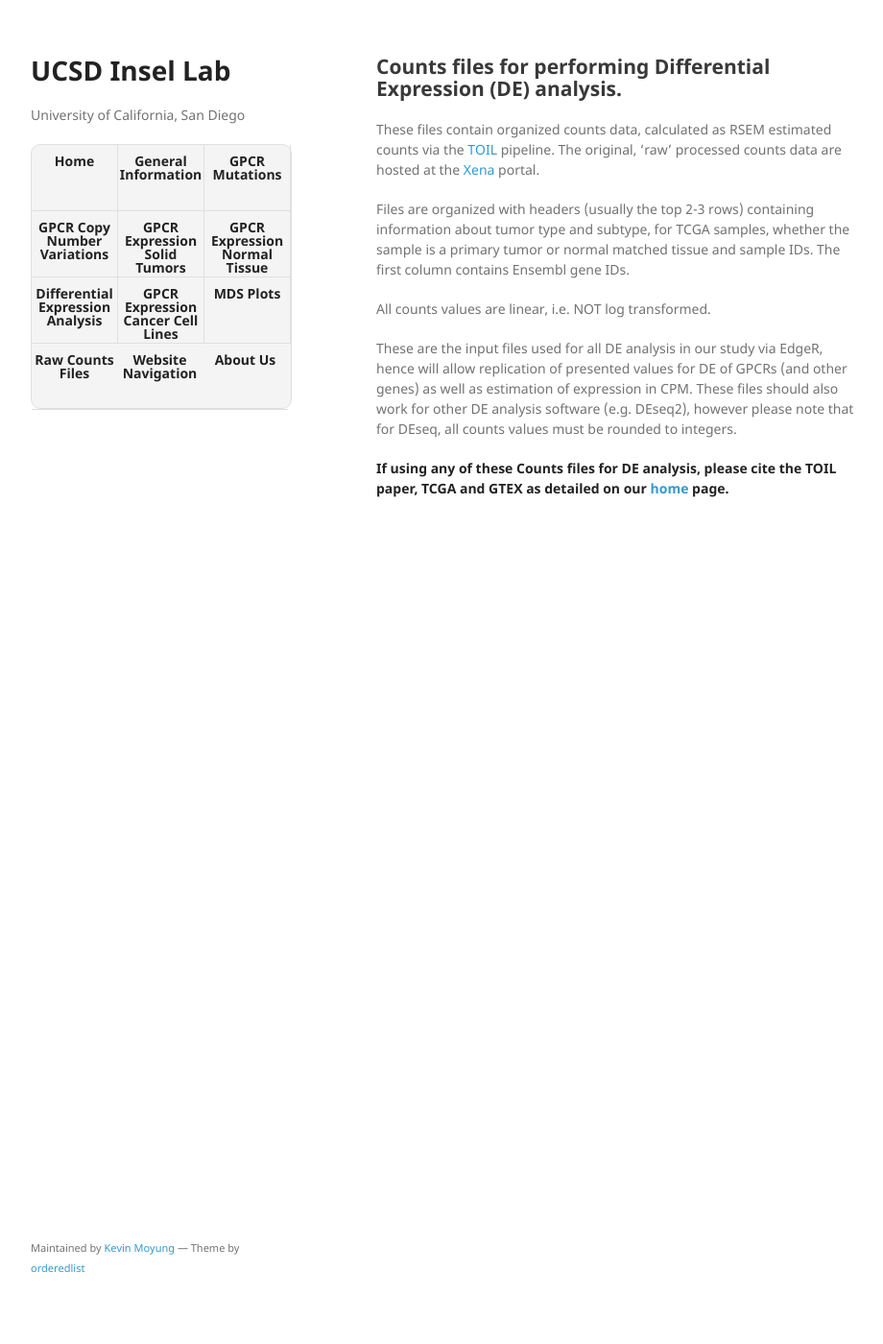
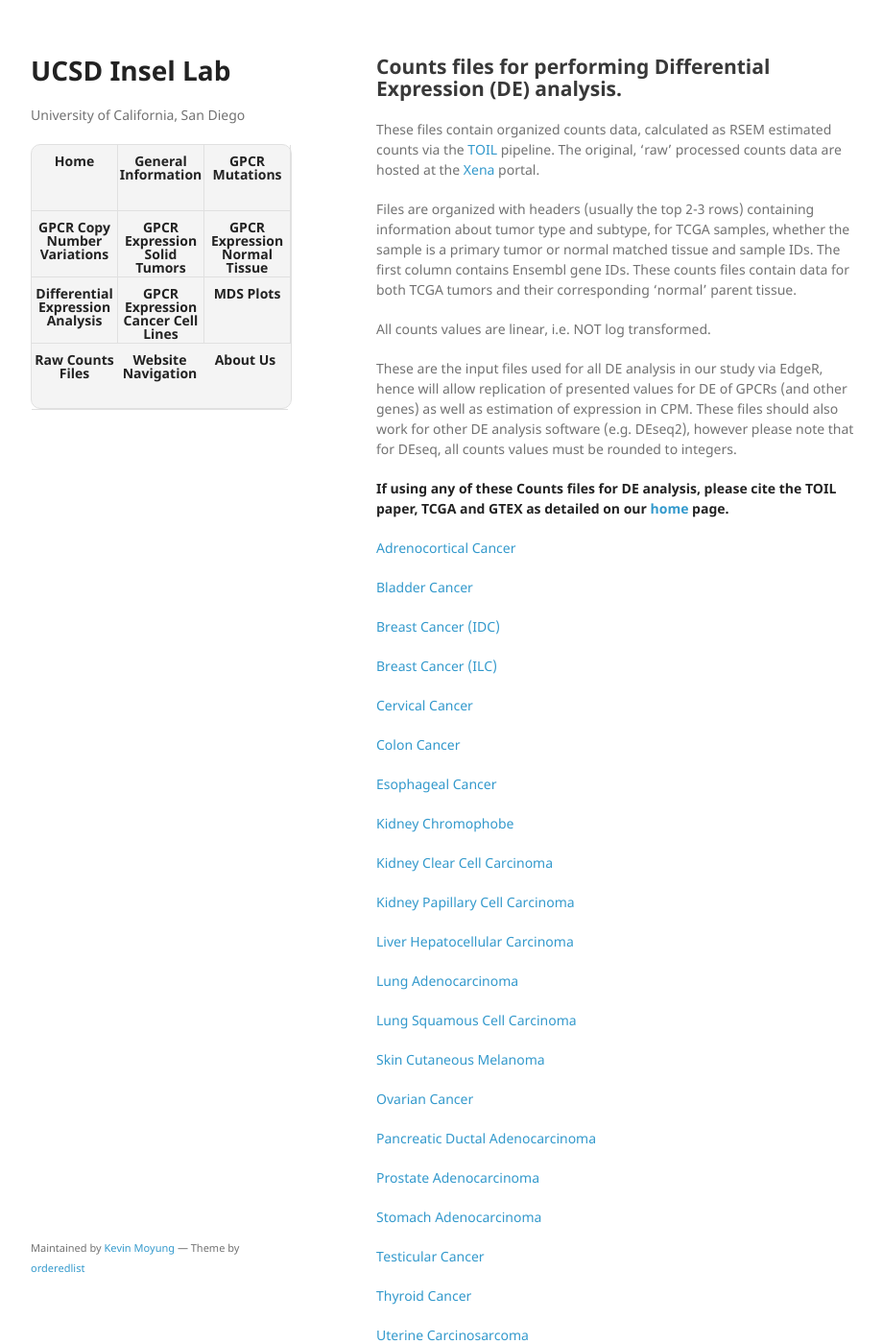
Before and after one commit to insellab/insellab.github.io, a Jekyll site: the page built from counts_files.md, in a window 1280 px wide and 1400 px high. Shown: the whole window at 96% size, without its empty margins (178-1098 px from the left). Built offline with Jekyll 4.4.1, drawn with Linux system fonts in a browser that asks for light colours; our own code applies the rules of GitHub Pages for plain Markdown files.

Commit message:
Update counts_files.md

```diff
--- a/counts_files.md
+++ b/counts_files.md
@@ -6,7 +6,7 @@ layout: default
 
 These files contain organized counts data, calculated as RSEM estimated counts via the [TOIL](https://xenabrowser.net/datapages/?host=https://toil.xenahubs.net) pipeline. The original, 'raw' processed counts data are hosted at the [Xena](xena.ucsc.edu) portal.
 
-Files are organized with headers (usually the top 2-3 rows) containing information about tumor type and subtype, for TCGA samples, whether the sample is a primary tumor or normal matched tissue and sample IDs. The first column contains Ensembl gene IDs.
+Files are organized with headers (usually the top 2-3 rows) containing information about tumor type and subtype, for TCGA samples, whether the sample is a primary tumor or normal matched tissue and sample IDs. The first column contains Ensembl gene IDs. These counts files contain data for both TCGA tumors and their corresponding 'normal' parent tissue.
 
 All counts values are linear, i.e. NOT log transformed.
 
@@ -14,3 +14,46 @@ These are the input files used for all DE analysis in our study via EdgeR, hence
 
 
 **If using any of these Counts files for DE analysis, please cite the TOIL paper, TCGA and GTEX as detailed on our [home](https://insellab.github.io/) page.**
+
+
+[Adrenocortical Cancer](https://drive.google.com/open?id=0ByccgsfmD86PU1pXejNqeDlYUU0)
+
+[Bladder Cancer](https://drive.google.com/open?id=0ByccgsfmD86PNTlhTXplOHU5R2c)
+
+[Breast Cancer (IDC)](https://drive.google.com/open?id=0ByccgsfmD86PVVRkcUpRQWRaZE0)
+
+[Breast Cancer (ILC)](https://drive.google.com/open?id=0ByccgsfmD86PejF6UWloVW5vS0E)
+
+[Cervical Cancer](https://drive.google.com/open?id=0ByccgsfmD86PaEE1d0ltQVVhR0U)
+
+[Colon Cancer](https://drive.google.com/open?id=0ByccgsfmD86Pci04MG5xODdYYjA)
+
+[Esophageal Cancer](https://drive.google.com/open?id=0ByccgsfmD86POXB4a015X1g3Vkk)
+
+[Kidney Chromophobe](https://drive.google.com/open?id=0ByccgsfmD86PNWRjeEs1SnFwRmc)
+
+[Kidney Clear Cell Carcinoma](https://drive.google.com/open?id=0ByccgsfmD86PTklHQ2RtamwtOFk)
+
+[Kidney Papillary Cell Carcinoma](https://drive.google.com/open?id=0ByccgsfmD86PQ1NvSk5Cbk5pX2s)
+
+[Liver Hepatocellular Carcinoma](https://drive.google.com/open?id=0ByccgsfmD86PYWQwcGt6TnQ1M00)
+
+[Lung Adenocarcinoma](https://drive.google.com/open?id=0ByccgsfmD86PdHlaRWVXOEpaaW8)
+
+[Lung Squamous Cell Carcinoma](https://drive.google.com/open?id=0ByccgsfmD86PWm5LTXlnMkpHWDQ)
+
+[Skin Cutaneous Melanoma](https://drive.google.com/open?id=0ByccgsfmD86PdEE0eTNfWFowOGM)
+
+[Ovarian Cancer](https://drive.google.com/open?id=0ByccgsfmD86PTXZOVjd2U2twWVk)
+
+[Pancreatic Ductal Adenocarcinoma](https://drive.google.com/open?id=0ByccgsfmD86PN0htU09kOWRfMHM)
+
+[Prostate Adenocarcinoma](https://drive.google.com/open?id=0ByccgsfmD86PTm9nM2FfekliQ0k)
+
+[Stomach Adenocarcinoma](https://drive.google.com/open?id=0ByccgsfmD86Pdm14RnZ4UzEwZlE)
+
+[Testicular Cancer](https://drive.google.com/open?id=0ByccgsfmD86PYjR2NWI5Ujc5ODg)
+
+[Thyroid Cancer](https://drive.google.com/open?id=0ByccgsfmD86POHJDM0Z0cmUyMUU)
+
+[Uterine Carcinosarcoma](https://drive.google.com/open?id=0ByccgsfmD86Pdk1EZW9OUEdkVDg)
```
